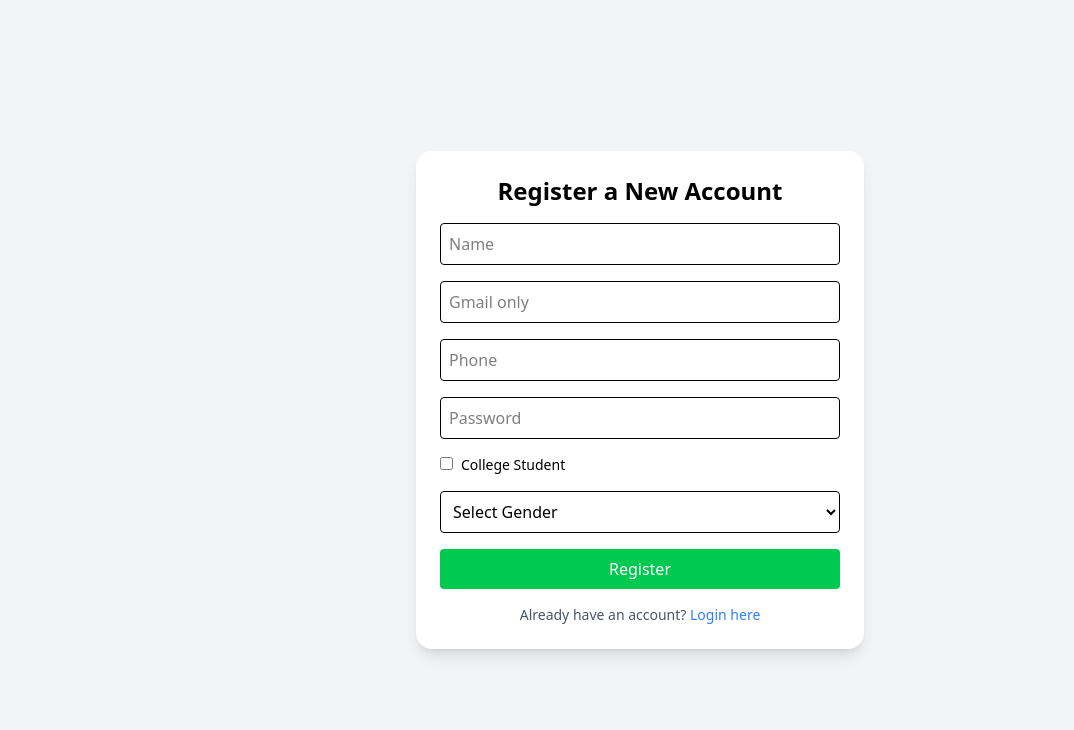
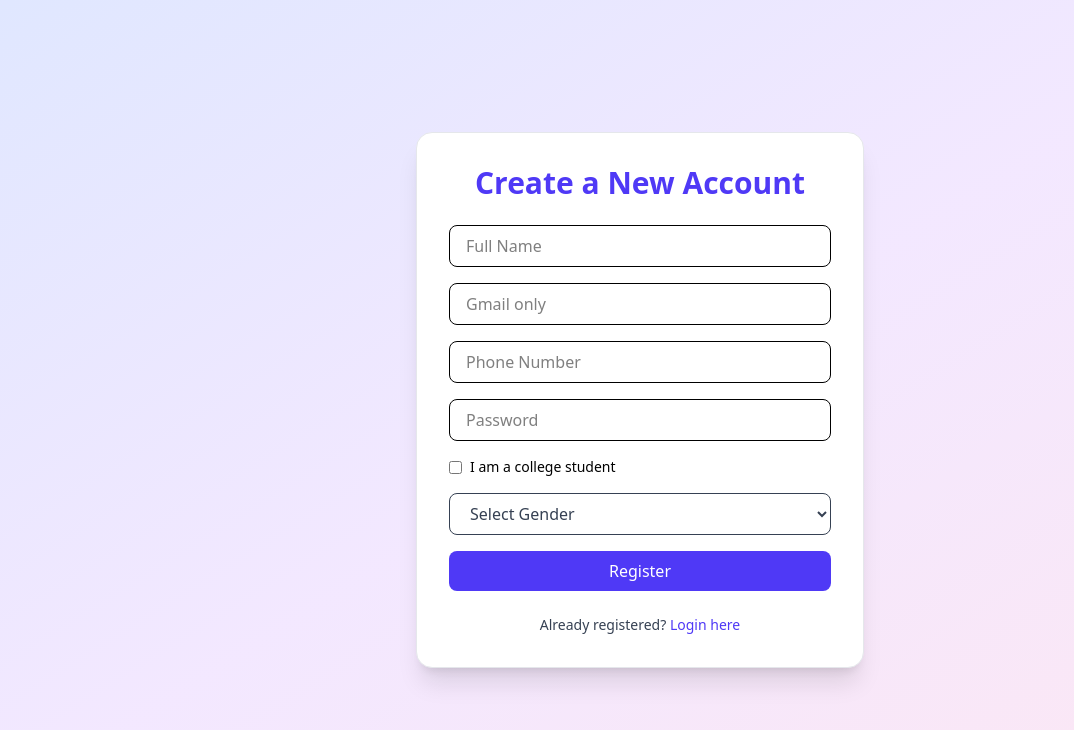
Before and after one commit to VISHALX33/NodeNest-main, a React (Vite) app in the folder frontend/: page / in a window 1280 px wide. Both pictures are taken after a click on the button "Register here". Shown: the top 730 px of the page, without its empty margins (0-1074 px from the left). Built offline with nearby package versions, Linux system fonts and the light colour scheme.

Commit message:
dist folder

```diff
--- a/frontend/src/components/RegisterForm.jsx
+++ b/frontend/src/components/RegisterForm.jsx
@@ -26,30 +26,65 @@ export default function RegisterForm() {
 
   return (
     <form onSubmit={handleSubmit} className="space-y-4">
-      <input type="text" name="name" placeholder="Name" onChange={handleChange}
-        className="w-full p-2 border rounded" required />
-      <input type="email" name="email" placeholder="Gmail only" onChange={handleChange}
-        className="w-full p-2 border rounded" required />
-      <input type="tel" name="phone" placeholder="Phone" onChange={handleChange}
-        className="w-full p-2 border rounded" required />
-      <input type="password" name="password" placeholder="Password" onChange={handleChange}
-        className="w-full p-2 border rounded" required />
+      <input
+        type="text"
+        name="name"
+        placeholder="Full Name"
+        onChange={handleChange}
+        className="w-full px-4 py-2 border rounded-lg focus:outline-none focus:ring-2 focus:ring-indigo-400"
+        required
+      />
+      <input
+        type="email"
+        name="email"
+        placeholder="Gmail only"
+        onChange={handleChange}
+        className="w-full px-4 py-2 border rounded-lg focus:outline-none focus:ring-2 focus:ring-indigo-400"
+        required
+      />
+      <input
+        type="tel"
+        name="phone"
+        placeholder="Phone Number"
+        onChange={handleChange}
+        className="w-full px-4 py-2 border rounded-lg focus:outline-none focus:ring-2 focus:ring-indigo-400"
+        required
+      />
+      <input
+        type="password"
+        name="password"
+        placeholder="Password"
+        onChange={handleChange}
+        className="w-full px-4 py-2 border rounded-lg focus:outline-none focus:ring-2 focus:ring-indigo-400"
+        required
+      />
 
-      <label className="block text-sm">
-        <input type="checkbox" name="collegeStudent" onChange={handleChange}
-          className="mr-2" />
-        College Student
+      <label className="flex items-center text-sm">
+        <input
+          type="checkbox"
+          name="collegeStudent"
+          onChange={handleChange}
+          className="mr-2 rounded focus:ring-indigo-400"
+        />
+        I am a college student
       </label>
 
-      <select name="gender" onChange={handleChange} required
-        className="w-full p-2 border rounded">
+      <select
+        name="gender"
+        onChange={handleChange}
+        required
+        className="w-full px-4 py-2 border rounded-lg bg-white text-gray-700 focus:outline-none focus:ring-2 focus:ring-indigo-400"
+      >
         <option value="">Select Gender</option>
         <option>Male</option>
         <option>Female</option>
         <option>Other</option>
       </select>
 
-      <button type="submit" className="w-full bg-green-500 text-white p-2 rounded hover:bg-green-600">
+      <button
+        type="submit"
+        className="w-full bg-indigo-600 text-white py-2 rounded-lg hover:bg-indigo-700 transition duration-200"
+      >
         Register
       </button>
     </form>
--- a/frontend/src/pages/AuthPage.jsx
+++ b/frontend/src/pages/AuthPage.jsx
@@ -6,19 +6,19 @@ export default function AuthPage() {
   const [isLogin, setIsLogin] = useState(true);
 
   return (
-    <div className="min-h-screen flex items-center justify-center bg-gray-100 p-4">
-      <div className="w-full max-w-md bg-white rounded-2xl shadow-lg p-6 space-y-4">
-        <h1 className="text-2xl font-bold text-center">
-          {isLogin ? 'Login to Your Account' : 'Register a New Account'}
+    <div className="min-h-screen flex items-center justify-center bg-gradient-to-br from-indigo-100 via-purple-100 to-pink-100 p-4">
+      <div className="w-full max-w-md bg-white rounded-2xl shadow-xl p-8 space-y-6 border border-gray-200">
+        <h1 className="text-3xl font-bold text-center text-indigo-600">
+          {isLogin ? 'Login to Your Account' : 'Create a New Account'}
         </h1>
 
         {isLogin ? <LoginForm /> : <RegisterForm />}
 
-        <p className="text-center text-sm text-gray-600">
-          {isLogin ? "Don't have an account?" : 'Already have an account?'}{' '}
+        <p className="text-center text-sm text-gray-700">
+          {isLogin ? "Don't have an account?" : 'Already registered?'}{' '}
           <button
             onClick={() => setIsLogin(!isLogin)}
-            className="text-blue-500 hover:underline font-medium"
+            className="text-indigo-600 hover:underline font-medium transition-colors"
           >
             {isLogin ? 'Register here' : 'Login here'}
           </button>
--- a/frontend/src/pages/Dashboard.jsx
+++ b/frontend/src/pages/Dashboard.jsx
@@ -11,16 +11,20 @@ export default function Dashboard() {
   }, []);
 
   return (
-    <div className="p-4 grid grid-cols-2 gap-4">
+    <div className="max-w-4xl mx-auto p-6">
+      <h1 className="text-2xl font-bold text-center mb-6 text-indigo-700">Select Your Semester</h1>
+
+      <div className="grid grid-cols-2 sm:grid-cols-3 md:grid-cols-4 gap-4">
         {semesters.map((s) => (
           <div
             key={s._id}
-          className="bg-white p-4 shadow rounded text-center cursor-pointer hover:bg-blue-100"
+            className="bg-white rounded-2xl shadow-md text-center py-6 px-4 cursor-pointer border border-gray-200 hover:bg-indigo-50 transition-all"
             onClick={() => navigate(`/semesters/${s._id}`)}
           >
-          {s.title}
+            <span className="text-lg font-semibold text-gray-700">{s.title}</span>
           </div>
         ))}
       </div>
+    </div>
   );
 }
--- a/frontend/src/pages/ProfilePage.jsx
+++ b/frontend/src/pages/ProfilePage.jsx
@@ -6,6 +6,7 @@ export default function ProfilePage() {
   const [user, setUser] = useState(null);
   const [edit, setEdit] = useState(false);
   const [form, setForm] = useState({});
+  const [imageFile, setImageFile] = useState(null);
   const navigate = useNavigate();
 
   useEffect(() => {
@@ -15,10 +16,9 @@ export default function ProfilePage() {
         setForm(res.data);
       })
       .catch((err) => {
-  console.log("Token or Auth error:", err.response?.data);
-  navigate('/');
-});
-
+        console.log("Token or Auth error:", err.response?.data);
+        navigate('/');
+      });
   }, []);
 
   const handleLogout = () => {
@@ -27,14 +27,23 @@ export default function ProfilePage() {
   };
 
   const handleDelete = async () => {
-    await API.delete('/user');
+    await API.delete('/users');
     handleLogout();
   };
 
   const handleUpdate = async () => {
-    const res = await API.put('/user', form);
+    if (imageFile) {
+      form.image = URL.createObjectURL(imageFile); // TEMPORARY. In real app, upload to cloud.
+    }
+
+    const res = await API.put('/users', form);
     setUser(res.data);
     setEdit(false);
+    setImageFile(null);
+  };
+
+  const handleChange = (e) => {
+    setForm({ ...form, [e.target.name]: e.target.value });
   };
 
   return (
@@ -43,41 +52,70 @@ export default function ProfilePage() {
 
       {user && (
         <div className="space-y-4">
-          <div className="text-center">
+          <div className="relative w-32 h-32 mx-auto">
             <img
-              src={user.image || 'https://i.pravatar.cc/150'}
+              src={
+                imageFile
+                  ? URL.createObjectURL(imageFile)
+                  : form.image || 'https://i.pravatar.cc/150'
+              }
               alt="Profile"
-              className="w-32 h-32 rounded-full mx-auto"
+              className="w-32 h-32 rounded-full object-cover border-4 border-blue-400"
             />
+
+            {edit && (
+              <>
+                <label
+                  htmlFor="imageUpload"
+                  className="absolute bottom-0 right-0 bg-blue-600 text-white rounded-full p-1 cursor-pointer hover:bg-blue-700"
+                  title="Upload Image"
+                >
+                  +
+                </label>
+                <input
+                  id="imageUpload"
+                  type="file"
+                  accept="image/*"
+                  className="hidden"
+                  onChange={(e) => {
+                    const file = e.target.files[0];
+                    if (file) setImageFile(file);
+                  }}
+                />
+              </>
+            )}
           </div>
 
           <div>
             <label className="text-sm font-medium">Name:</label>
             <input
-              className="border w-full px-2 py-1"
+              className="border w-full px-2 py-1 rounded"
               disabled={!edit}
+              name="name"
               value={form.name}
-              onChange={e => setForm({ ...form, name: e.target.value })}
+              onChange={handleChange}
             />
           </div>
 
           <div>
             <label className="text-sm font-medium">Phone:</label>
             <input
-              className="border w-full px-2 py-1"
+              className="border w-full px-2 py-1 rounded"
               disabled={!edit}
+              name="phone"
               value={form.phone}
-              onChange={e => setForm({ ...form, phone: e.target.value })}
+              onChange={handleChange}
             />
           </div>
 
           <div>
             <label className="text-sm font-medium">Gender:</label>
             <input
-              className="border w-full px-2 py-1"
+              className="border w-full px-2 py-1 rounded"
               disabled={!edit}
+              name="gender"
               value={form.gender}
-              onChange={e => setForm({ ...form, gender: e.target.value })}
+              onChange={handleChange}
             />
           </div>
 
@@ -85,7 +123,7 @@ export default function ProfilePage() {
             {edit ? (
               <>
                 <button onClick={handleUpdate} className="bg-green-600 text-white px-4 py-1 rounded">Save</button>
-                <button onClick={() => setEdit(false)} className="bg-gray-600 text-white px-4 py-1 rounded">Cancel</button>
+                <button onClick={() => { setEdit(false); setImageFile(null); }} className="bg-gray-600 text-white px-4 py-1 rounded">Cancel</button>
               </>
             ) : (
               <button onClick={() => setEdit(true)} className="bg-blue-600 text-white px-4 py-1 rounded">Edit</button>
--- a/frontend/src/pages/SubjectsPage.jsx
+++ b/frontend/src/pages/SubjectsPage.jsx
@@ -12,19 +12,24 @@ export default function SubjectsPage() {
   }, [semesterId]);
 
   return (
-    <div className="p-4">
-      <h1 className="text-xl font-bold mb-4">Subjects</h1>
-      <div className="space-y-2">
+    <div className="max-w-2xl mx-auto p-4">
+      <h1 className="text-3xl font-bold text-center mb-6 text-purple-700">📚 Subjects</h1>
+
+      {subjects.length === 0 ? (
+        <p className="text-gray-500 text-center">No subjects found for this semester.</p>
+      ) : (
+        <div className="grid grid-cols-1 gap-4">
           {subjects.map((sub) => (
             <div
               key={sub._id}
-            className="p-3 border rounded shadow hover:bg-green-50 cursor-pointer"
+              className="p-4 bg-white rounded-2xl shadow-md border hover:shadow-lg transition duration-200 cursor-pointer hover:bg-purple-50"
               onClick={() => navigate(`/subjects/${sub._id}`)}
             >
-            {sub.title}
+              <p className="text-lg font-semibold text-purple-800">{sub.title}</p>
             </div>
           ))}
         </div>
+      )}
     </div>
   );
 }
```
Also changed, not shown: frontend/src/components/Navbar.jsx (+29 -3 lines), frontend/src/pages/ChatPage.jsx (+25 -11 lines), frontend/src/pages/NotesPage.jsx (+22 -8 lines), 1 other file (tests, documents, lock files or other folders). Lines whose indentation alone changed are shown as unchanged.
